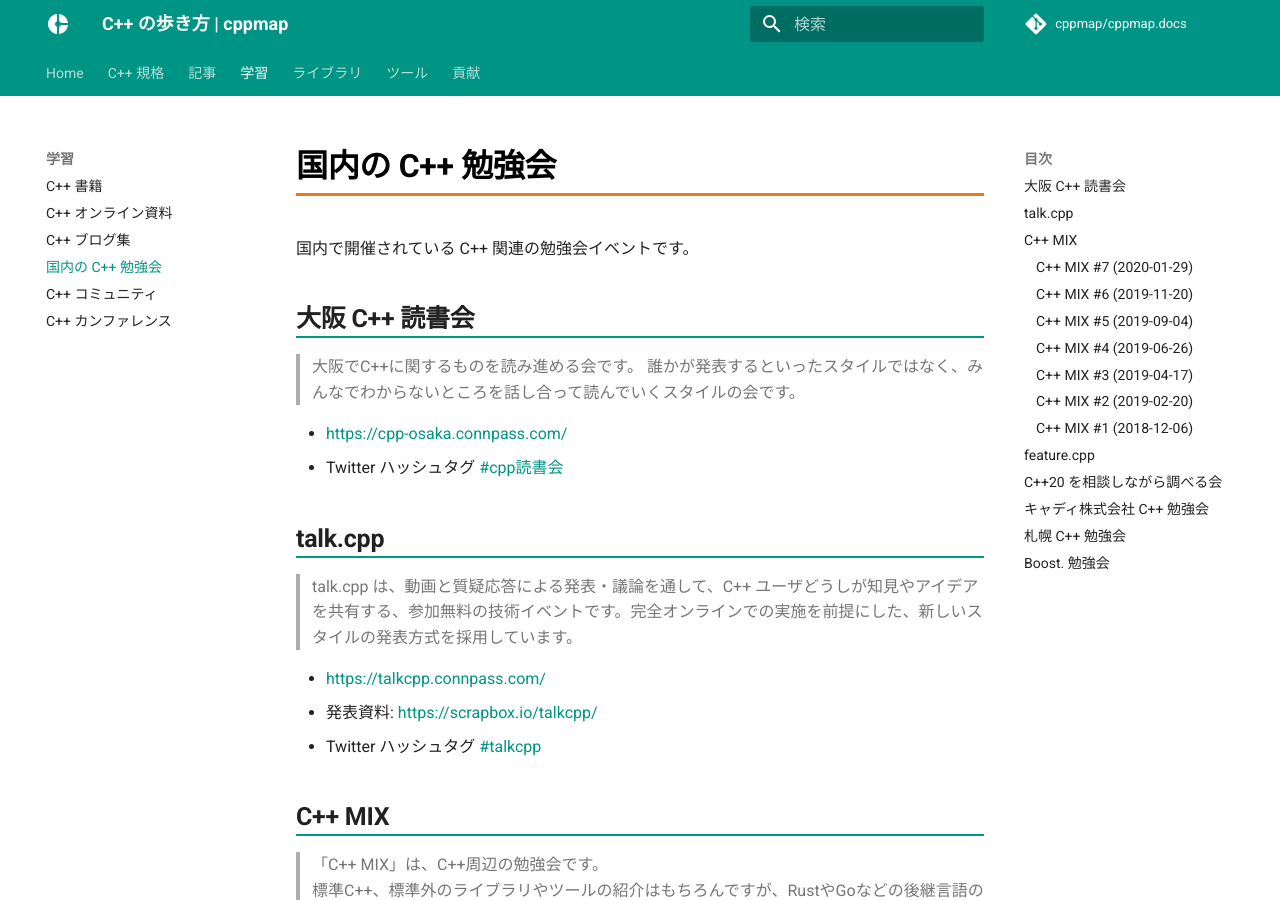
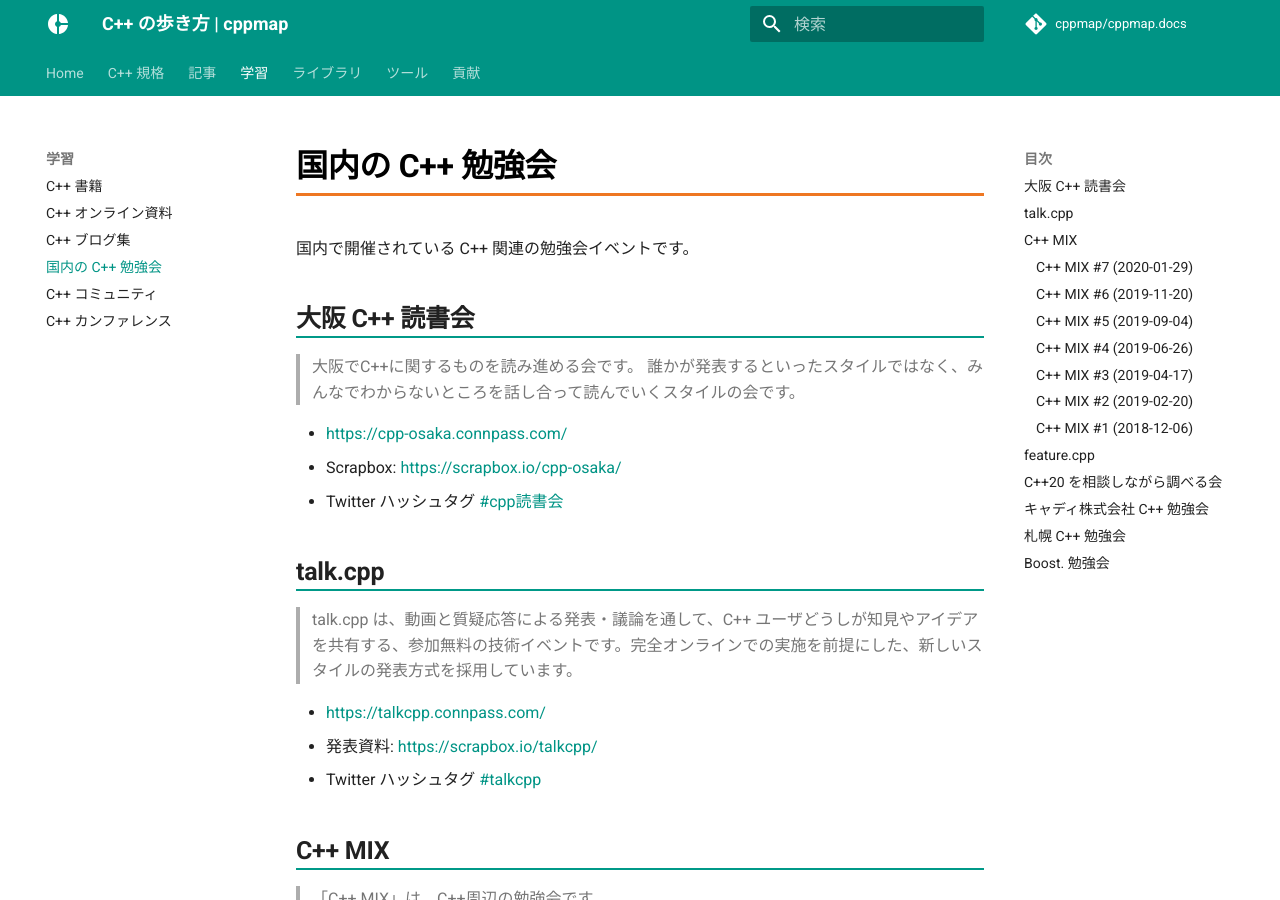
Before and after one commit to cppmap/cppmap.docs, an MkDocs documentation site: the page built from docs/learn/studymeetings.md, in a window 1280 px wide and 900 px high. Built offline with MkDocs 1.6.1 and Material for MkDocs 9.7.7, drawn with Linux system fonts in a browser that asks for light colours; nearby versions of some CDN libraries; comment, search, counter and statistics services are not loaded; some of the changed lines change nothing that is shown.

Commit message:
Update studymeetings.md

```diff
--- a/docs/learn/studymeetings.md
+++ b/docs/learn/studymeetings.md
@@ -9,6 +9,7 @@ description: 国内で開催されている C++ 関連の勉強会イベント
 >大阪でC++に関するものを読み進める会です。 誰かが発表するといったスタイルではなく、みんなでわからないところを話し合って読んでいくスタイルの会です。
 
 - https://cpp-osaka.connpass.com/
+- Scrapbox: https://scrapbox.io/cpp-osaka/
 - Twitter ハッシュタグ [#cpp読書会](https://twitter.com/search?q=%23cpp%E8%AA%AD%E6%9B%B8%E4%BC%9A&f=live)
 
 
```
